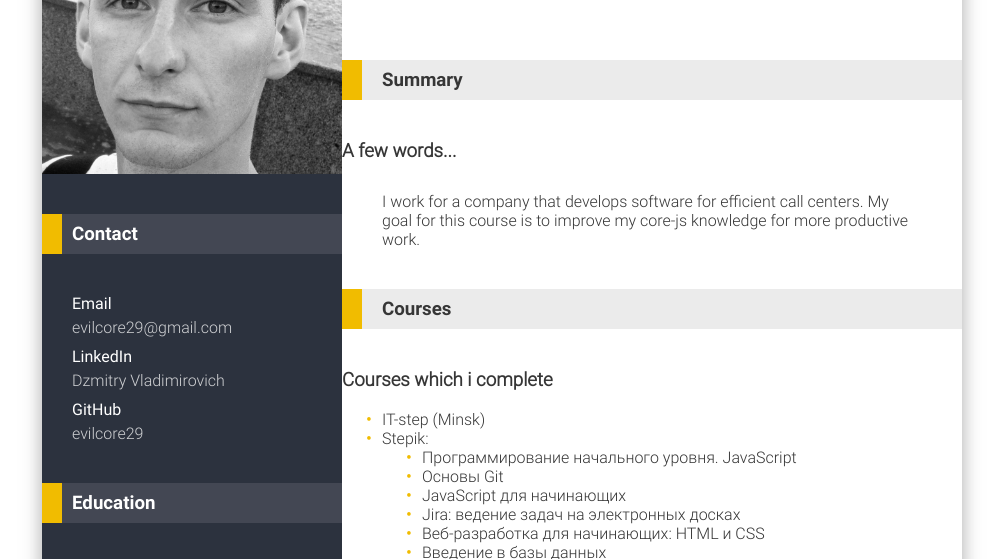
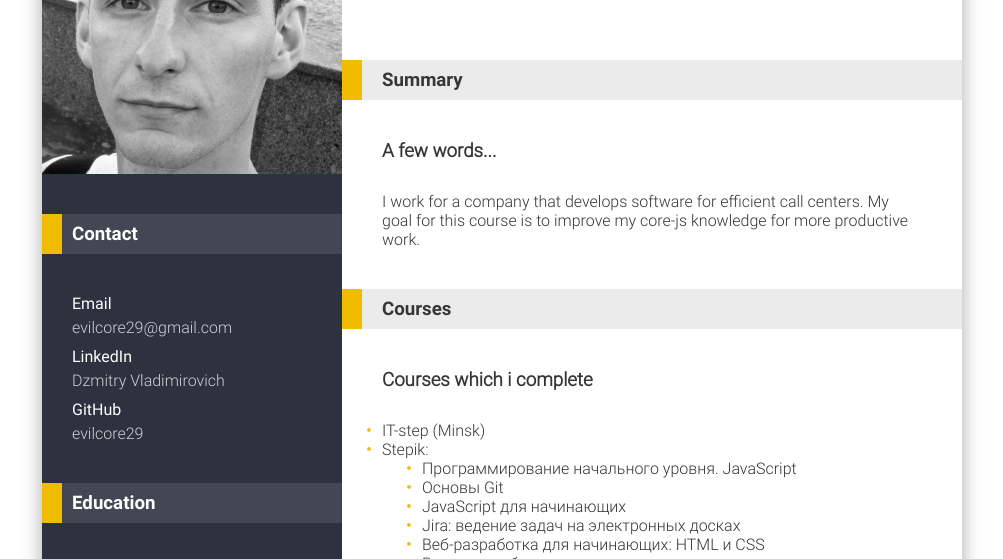
Before and after one commit to evilcore29/rsschool-cv, a plain HTML site: page index.html in a window 1280 px wide. Shown: the part 166-725 px from the top of the page, without its empty margins (138-1141 px from the left). Drawn offline with Linux system fonts and the light colour scheme.

Commit message:
fix: fix broken styles

```diff
--- a/css/style.css
+++ b/css/style.css
@@ -25,7 +25,7 @@ body {
 
 .container {
     width: 920px;
-    height: 1130px;
+    height: 1230px;
     margin: 0 auto;
     box-shadow: 0px 0px 15px 3px rgba(125,125,125,0.5);
 }
@@ -149,7 +149,8 @@ main {
 }
 
 .main_content_container p,
-.main_content_container span {
+.main_content_container span,
+.main_content_container h3 {
     margin: 30px 40px;
 }
 
```
